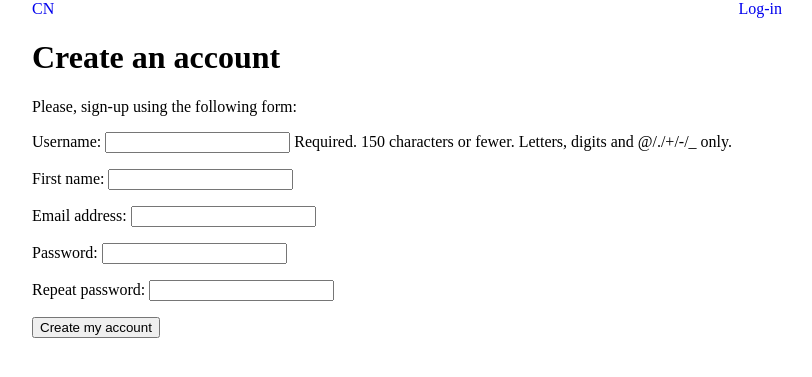
After one commit to koma00/cn, a Django app: page /account/register/ in a window 1280 px wide. The commit adds this page. Shown: the top 377 px of the page, without its empty margins (233-1045 px from the left). Run offline with Django 3.2, Linux system fonts and the light colour scheme.

Commit message:
Added registration on the site

```diff
--- a/account/forms.py
+++ b/account/forms.py
@@ -1,5 +1,22 @@
 from django import forms
+from django.contrib.auth.models import User
+
 
 class LoginForm(forms.Form):
     username = forms.CharField()
     password = forms.CharField(widget=forms.PasswordInput)
+
+
+class UserRegistrationForm(forms.ModelForm):
+    password = forms.CharField(label='Password', widget=forms.PasswordInput)
+    password2 = forms.CharField(label='Repeat password', widget=forms.PasswordInput)
+
+    class Meta:
+        model = User
+        fields = ('username', 'first_name', 'email')
+
+    def clean_password2(self):
+        cd = self.cleaned_data
+        if cd['password'] != cd['password2']:
+            raise forms.ValidationError('Password don\'t match.')
+        return cd['password2']
--- /dev/null
+++ b/account/templates/account/register.html
@@ -0,0 +1,13 @@
+{% extends "base.html" %}
+
+{% block title %}Create an account{% endblock %}
+
+{% block content %}
+    <h1>Create an account</h1>
+    <p>Please, sign-up using the following form:</p>
+    <form action="." method="post">
+        {{ user_form.as_p }}
+        {% csrf_token %}
+        <p><input type="submit" value="Create my account"></p>
+    </form>
+{% endblock %}
--- a/account/templates/registration/login.html
+++ b/account/templates/registration/login.html
@@ -7,7 +7,7 @@
     {% if form.errors %}
         <p>Your username and password didn't match. Please try again.</p>
     {% else %}
-        <p>Please, use the following form to log-in:</p>
+        <p>Please, use the following form to log-in. If you didn't have an account <a href="{% url 'register' %}">register here</a></p>
     {% endif %}
     <div class="login-form">
         <form action="{% url 'login' %}" method="post">
--- a/account/urls.py
+++ b/account/urls.py
@@ -12,5 +12,6 @@ urlpatterns = [
     path('password_reset/done/', auth_views.PasswordResetDoneView.as_view(), name='password_reset_done'),
     path('reset/<uidb64>/<token>/', auth_views.PasswordResetConfirmView.as_view(), name='password_reset_confirm'),
     path('reset/done/', auth_views.PasswordResetCompleteView.as_view(), name='password_reset_complete'),
+    path('register/', views.register, name='register'),
     path('', views.dashboard, name='dashboard')
 ]
--- a/account/views.py
+++ b/account/views.py
@@ -2,7 +2,7 @@ from django.http import HttpResponse
 from django.shortcuts import render
 from django.contrib.auth import authenticate, login
 from django.contrib.auth.decorators import login_required
-from .forms import LoginForm
+from .forms import LoginForm, UserRegistrationForm
 
 
 # Create your views here.
@@ -32,3 +32,19 @@ def user_login(request):
 @login_required
 def dashboard(request):
     return render(request, 'account/dashboard.html', {'section': 'dashboard'})
+
+
+def register(request):
+    if request.method == 'POST':
+        user_form = UserRegistrationForm(request.POST)
+        if user_form.is_valid():
+            # Создаем нового пользователя, но пока не сохраняем в базу данных.
+            new_user = user_form.save(commit=False)
+            # Задаем пользоветелю зашифрованный пароль.
+            new_user.set_password(user_form.cleaned_data['password'])
+            # Сохраняем пользователя в базе данных
+            new_user.save()
+            return render(request, 'account/register_done.html', {'new_user': new_user})
+    else:
+        user_form = UserRegistrationForm()
+    return render(request, 'account/register.html', {'user_form': user_form})
```
Also changed, not shown: account/templates/account/register_done.html (added, +9 -0 lines).
